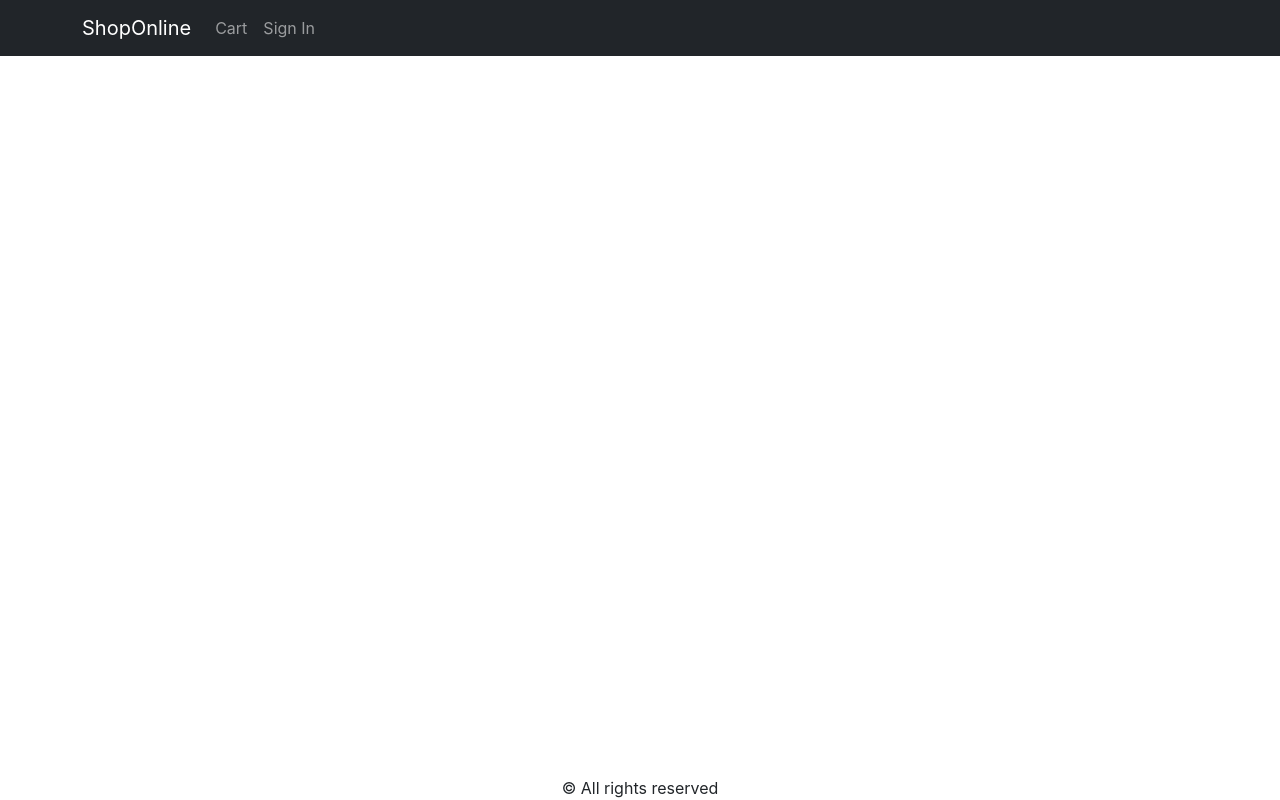
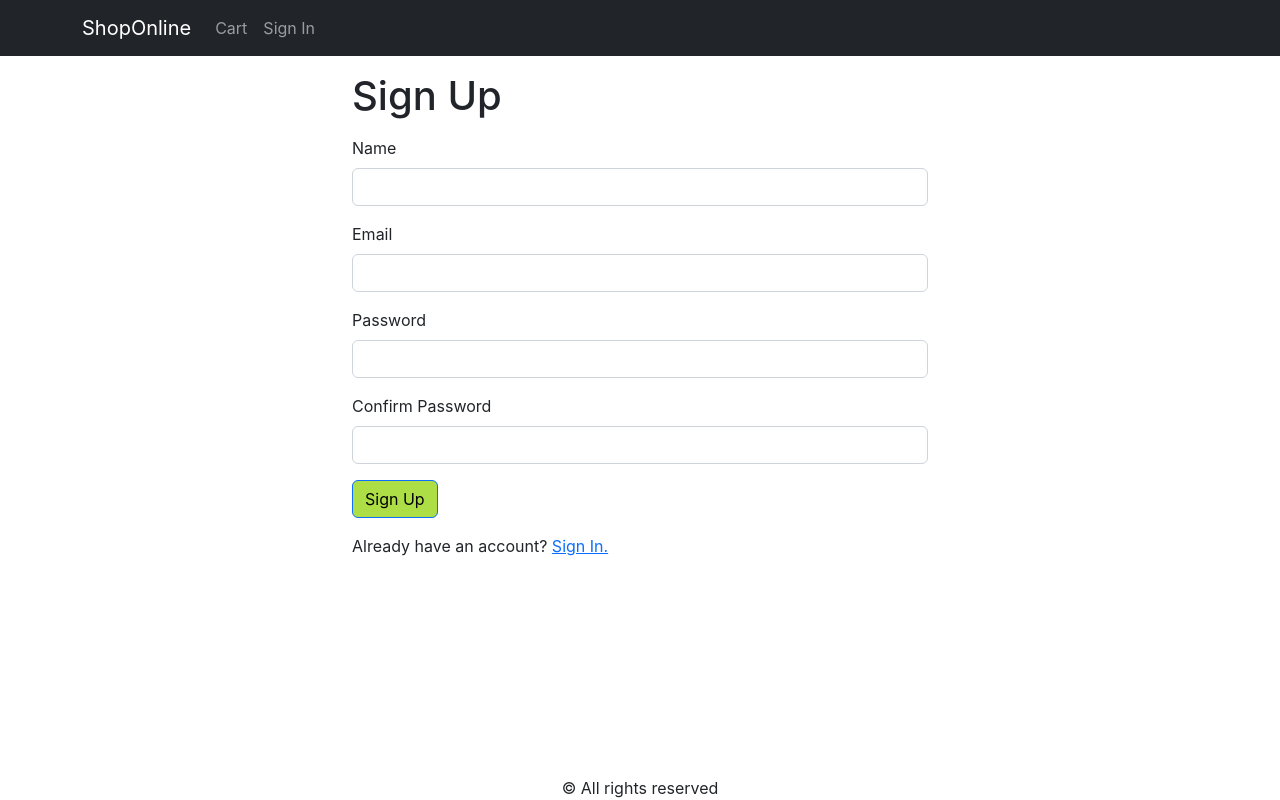
Before and after one commit to diyanxu/ShopOnline, a React (Create React App) app in the folder frontend/: page /signup in a window 1280 px wide. Built offline with nearby package versions, Linux system fonts and the light colour scheme.

Commit message:
completed sign up screen

```diff
--- a/frontend/src/App.js
+++ b/frontend/src/App.js
@@ -15,6 +15,7 @@
 import { ToastContainer } from 'react-toastify';
 import 'react-toastify/dist/ReactToastify.css';
 import ShippingAdressScreen from './screens/ShippingAdressScreen';
+import SignupScreen from './screens/SignUpScreen';
 
 function App() {
   const { state, dispatch: ctxDispatch } = useContext(Store);
@@ -78,6 +79,7 @@
               <Route path="/cart" element={<CartScreen />} />
               <Route path="/signin" element={<SigninScreen />} />
               <Route path="/shipping" element={<ShippingAdressScreen />} />
+              <Route path="/signup" element={<SignupScreen />} />
             </Routes>
           </Container>
         </main>
--- /dev/null
+++ b/frontend/src/screens/SignUpScreen.js
@@ -0,0 +1,103 @@
+import Container from 'react-bootstrap/Container';
+import { Helmet } from 'react-helmet-async';
+import Form from 'react-bootstrap/Form';
+import Button from 'react-bootstrap/esm/Button';
+import { Link, useLocation, useNavigate } from 'react-router-dom';
+import Axois from 'axios';
+import { useContext, useEffect, useState } from 'react';
+import { Store } from '../store';
+import { toast } from 'react-toastify';
+import { getError } from '../util';
+
+function SignupScreen() {
+  const navigate = useNavigate();
+  const { search } = useLocation();
+  const redirectInUrl = new URLSearchParams(search).get('redirect');
+  const redirect = redirectInUrl ? redirectInUrl : '/';
+
+  const [name, setName] = useState('');
+  const [email, setEmail] = useState('');
+  const [password, setPassword] = useState('');
+  const [confirmPassword, setConfirmPassword] = useState('');
+
+  const { state, dispatch: ctxDispatch } = useContext(Store);
+  const { userInfo } = state;
+
+  const submitHandler = async (e) => {
+    e.preventDefault();
+    if (password !== confirmPassword) {
+      toast.error('passwords do not match');
+      return;
+    }
+
+    try {
+      const { data } = await Axois.post('/api/users/signup', {
+        name,
+        email,
+        password,
+      });
+      ctxDispatch({ type: 'USER_SIGNIN', payload: data });
+      localStorage.setItem('userInfo', JSON.stringify(data));
+      navigate(redirect || '/');
+    } catch (err) {
+      toast.error(getError(err));
+    }
+  };
+
+  useEffect(() => {
+    if (userInfo) {
+      navigate(redirect);
+    }
+  }, [navigate, redirect, userInfo]);
+  return (
+    <Container className="small-container">
+      <Helmet>
+        <title>Sign Up</title>
+      </Helmet>
+      <h1 className="my-3">Sign Up</h1>
+      <Form onSubmit={submitHandler}>
+        <Form.Group className="mb-3" controlId="name">
+          <Form.Label>Name</Form.Label>
+          <Form.Control
+            type="name"
+            required
+            onChange={(e) => setName(e.target.value)}
+          />
+        </Form.Group>
+        <Form.Group className="mb-3" controlId="email">
+          <Form.Label>Email</Form.Label>
+          <Form.Control
+            type="email"
+            required
+            onChange={(e) => setEmail(e.target.value)}
+          />
+        </Form.Group>
+        <Form.Group
+          className="mb-3"
+          controlId="password"
+          onChange={(e) => setPassword(e.target.value)}
+        >
+          <Form.Label>Password</Form.Label>
+          <Form.Control type="password" required />
+        </Form.Group>
+        <Form.Group
+          className="mb-3"
+          controlId="confirmPassword"
+          onChange={(e) => setConfirmPassword(e.target.value)}
+        >
+          <Form.Label>Confirm Password</Form.Label>
+          <Form.Control type="confirmPassword" required />
+        </Form.Group>
+        <div className="mb-3">
+          <Button type="submit">Sign Up</Button>
+        </div>
+        <div>
+          Already have an account?{' '}
+          <Link to={`/signin?redirect=${redirect}`}>Sign In.</Link>
+        </div>
+      </Form>
+    </Container>
+  );
+}
+
+export default SignupScreen;
```
Also changed, not shown: 2 other files (tests, documents, lock files or other folders).
